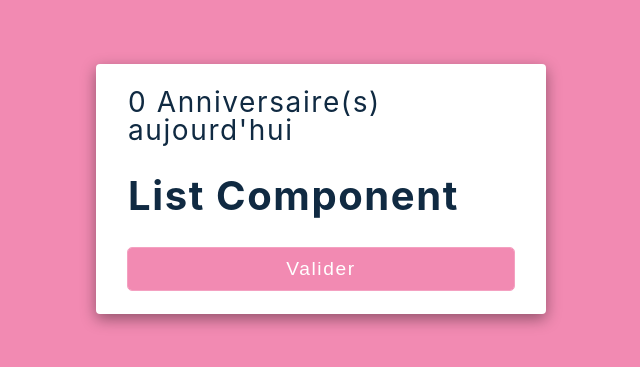
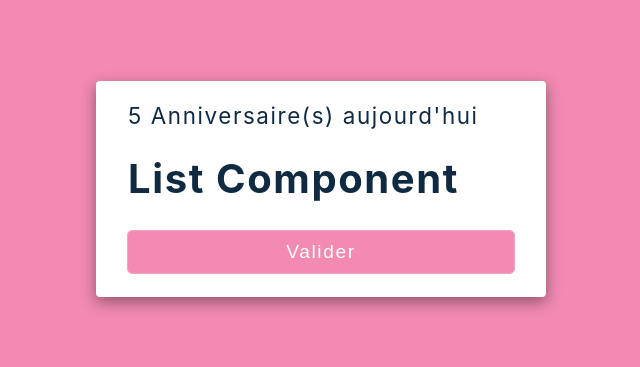
Before and after one commit to Pacorabo2/project-birthday-reminder-portfolio, a React (Create React App) app in the folder 1-birthday-reminder/birthday-reminder/: page / in a window 1280 px wide. Shown: the part 211-578 px from the top of the page, without its empty margins (319-959 px from the left). Built offline with nearby package versions, Linux system fonts and the light colour scheme.

Commit message:
(main/birthdayreminder): definig state and passing props to List component

```diff
--- a/1-birthday-reminder/birthday-reminder/src/App.js
+++ b/1-birthday-reminder/birthday-reminder/src/App.js
@@ -1,12 +1,20 @@
+// Functional import
+import React, { useState } from 'react'
+// Data import
+import data from './data'
+// Component import
+import List from './List'
+// Esthetical import
 import './App.css'
-import data from './data'
-import List from './List'
 
 function App() {
+
+  // Definig state with people data file
+  const [people, setPeople] = useState(data)
   return <main>
     <section className="container">
-      <h3>0 Anniversaire(s) aujourd'hui</h3>
-      <List/>
+      <h3>{people.length} Anniversaire(s) aujourd'hui</h3>
+      <List people={people}/>
       <button onClick={()=> console.log('click sur le bouton')}>Valider</button>
     </section>
   </main>
--- a/1-birthday-reminder/birthday-reminder/src/index.css
+++ b/1-birthday-reminder/birthday-reminder/src/index.css
@@ -86,7 +86,7 @@ h2 {
   font-size: 2rem;
 }
 h3 {
-  font-size: 1.25rem;
+  font-size: 3rem;
 }
 h4 {
   font-size: 0.875rem;
@@ -150,6 +150,7 @@ main {
   box-shadow: var(--dark-shadow);
 }
 .container h3 {
+  font-size: 1.4rem;
   font-weight: normal;
   text-transform: none;
   margin-bottom: 2rem;
```
